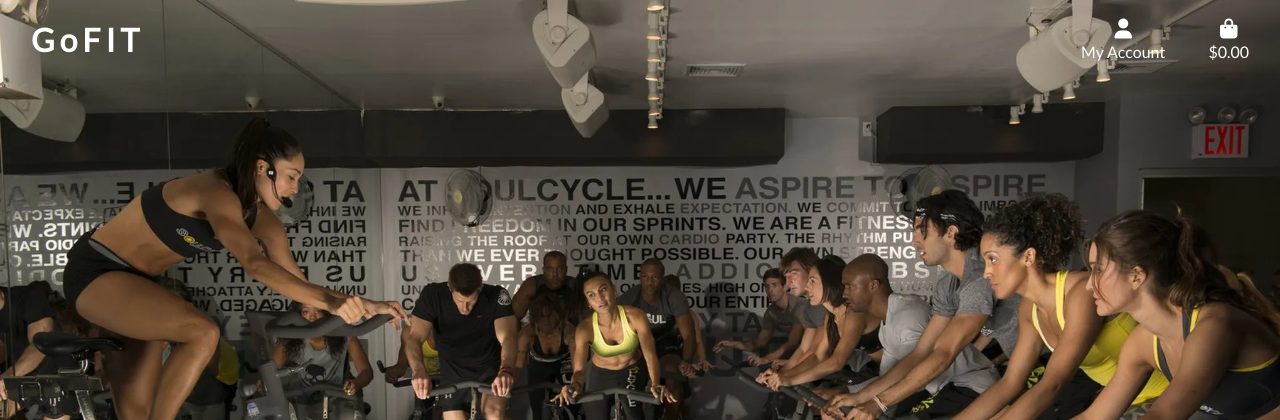
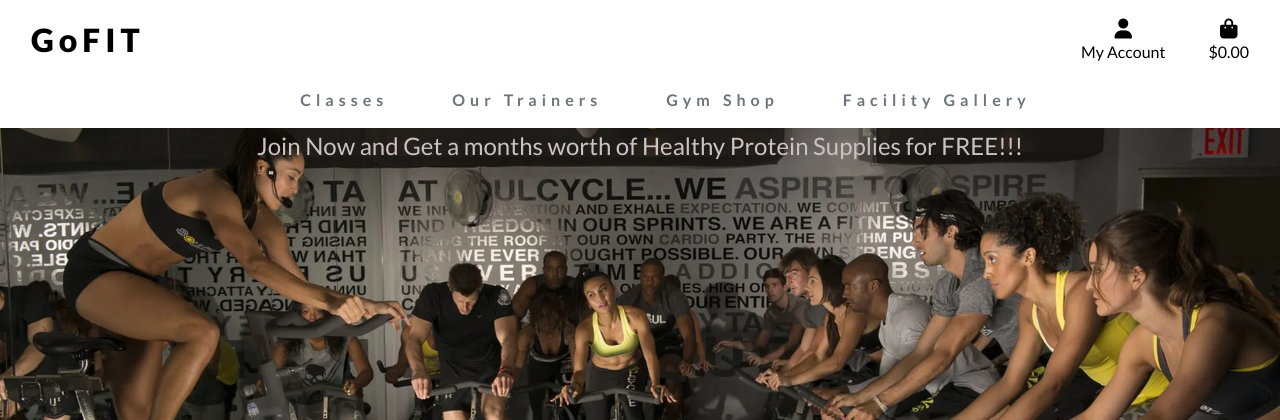
Before and after one commit to Frees1990/gofit, a Django app: page / in a window 1280 px wide. Shown: the top 420 px of the page. Run offline with Django 3.2, Linux system fonts and the light colour scheme; some libraries are stand-ins or nearby versions.

Commit message:
additional navig bar, and banner

```diff
--- a/templates/base.html
+++ b/templates/base.html
@@ -15,7 +15,9 @@
 
     {% block corecss %}
         <link rel="stylesheet" href="https://stackpath.bootstrapcdn.com/bootstrap/4.4.1/css/bootstrap.min.css" integrity="sha384-Vkoo8x4CGsO3+Hhxv8T/Q5PaXtkKtu6ug5TOeNV6gBiFeWPGFN9MuhOf23Q9Ifjh" crossorigin="anonymous">
-        <link rel="stylesheet" href="https://fonts.googleapis.com/css?family=Lato&display=swap">
+        <link rel="preconnect" href="https://fonts.googleapis.com">
+        <link rel="preconnect" href="https://fonts.gstatic.com" crossorigin>
+        <link href="https://fonts.googleapis.com/css2?family=Anton&family=Lato:ital,wght@0,100;0,300;0,400;0,700;0,900;1,100;1,300;1,400;1,700;1,900&family=PT+Sans:ital,wght@0,400;0,700;1,400;1,700&display=swap" rel="stylesheet">
         <link rel="stylesheet" href="{% static 'css/base.css' %}">
     {% endblock %}
 
@@ -36,16 +38,16 @@
   </head>
   <body>
     <header class="container-fluid fixed-top">
-      <div id= "topnav" class= "row bg-muted pt-lg-2 d-none d-lg-flex">
+      <div id= "topnav" class= "row bg-white pt-lg-2 d-none d-lg-flex">
         <div class= "col-12 col-lg-6 my-auto py-1 py-lg-0 text-center text-lg-left">
           <a href= "{%url 'home' %}" class= "nav-link main-logo-link">
-            <h2 class= "logo-font text-white my-0"><strong>GoFIT</strong></h2>
+            <h2 class= "logo-font text-black my-0"><strong><b>GoFIT</b></strong></h2>
           </a>
         </div>
         <div class= "col-12 col-lg-6 my-auto py-1 py-lg-0">
           <ul class="list-inline list-unstyled text-center text-lg-right my-0">
             <li class="list-inline-item dropdown">
-                <a class="text-white nav-link" href="#" id="user-options" data-toggle="dropdown" aria-haspopup="true" aria-expanded="false">
+                <a class="text-black nav-link" href="#" id="user-options" data-toggle="dropdown" aria-haspopup="true" aria-expanded="false">
                     <div class="text-center">
                         <div><i class="fas fa-user fa-lg"></i></div>
                         <p class="my-0">My Account</p>
@@ -65,7 +67,7 @@
                 </div>
             </li>
             <li class="list-inline-item">
-              <a class="{% if grand_total %}text-info font-weight-bold{% else %}text-white{% endif %} nav-link" href="">
+              <a class="{% if grand_total %}text-info font-weight-bold{% else %}text-black{% endif %} nav-link" href="">
                   <div class="text-center">
                       <div><i class="fas fa-shopping-bag fa-lg"></i></div>
                       <p class="my-0">
@@ -80,6 +82,20 @@
             </li>
           </ul>
         </div>
+      </div>
+      <div class="row bg-white">
+        <nav class="navbar navbar-expand-lg navbar-light w-100">
+            <button class="navbar-toggler" type="button" data-toggle="collapse" data-target="#main-nav" aria-controls="main-nav" aria-expanded="false" aria-label="Toggle navigation">
+                <span class="navbar-toggler-icon"></span>
+            </button>
+            {% include 'includes/mobiletop-header.html' %}
+            {% include 'includes/mainnav.html' %}
+        </nav>
+      </div>
+      <div id="promo-banner" class="row text-center">
+          <div class="col bg-black">
+              <h4 class="bannerTop my-1">Join Now and Get a months worth of Healthy Protein Supplies for FREE!!!</h4>
+          </div>
       </div>
     </header>
 
```
